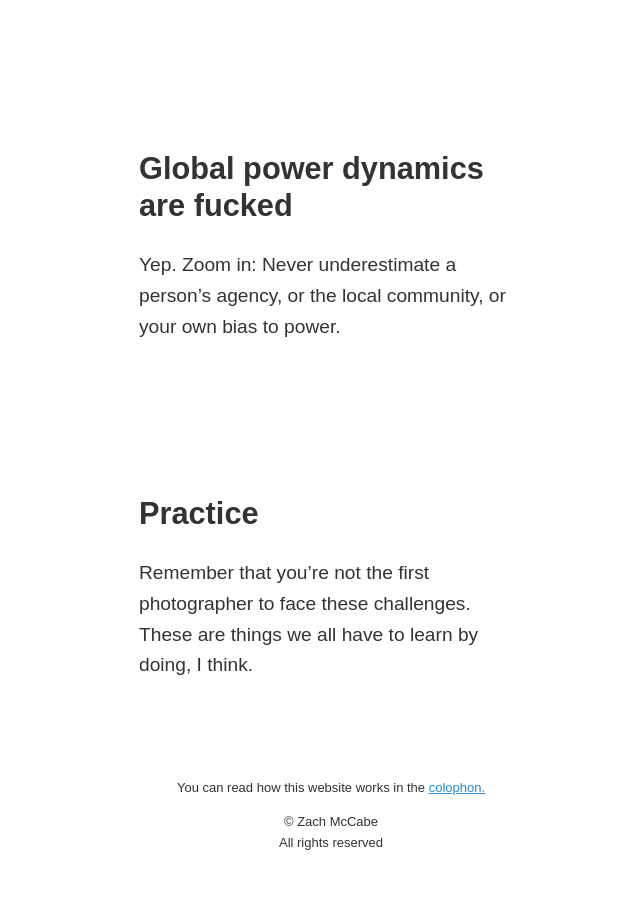
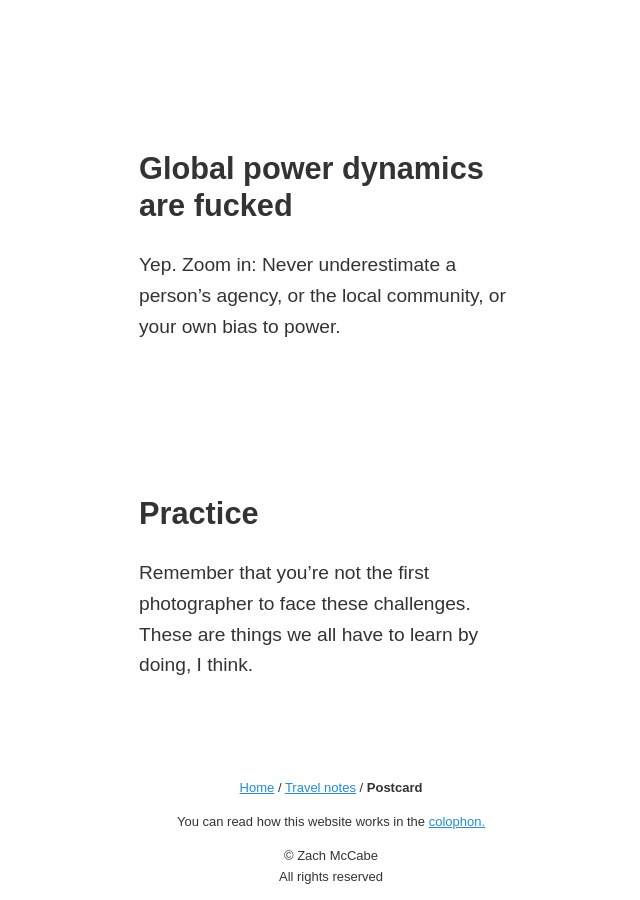
Before and after one commit to zachmccabe/zachmccabe.github.io, a Jekyll site: the page built from _travel/postcard.md, in a window 1280 px wide and 900 px high, scrolled down 4676 px. Shown: the whole window, without its empty margins (309-949 px from the left). Built offline with Jekyll 4.4.1, drawn with Linux system fonts in a browser that asks for light colours; before the commit the page ends 5543 px from its top, so only the background shows below that; some of the changed lines change nothing that is shown.

Commit message:
Update footer.html

```diff
--- a/_includes/footer.html
+++ b/_includes/footer.html
@@ -1,2 +1,3 @@
+{% if page.collection == 'travel' %}{% include breadcrumbs_travel.html %}{% endif %}
 <p>{% if page.url == '/colophon.html' %}👾{% else %}You can read how this website works in the <a href="https://www.zachmccabe.com/colophon.html">colophon.</a>{% endif %}</p>
 <p>&copy; Zach McCabe<br />All rights reserved</p>
```
